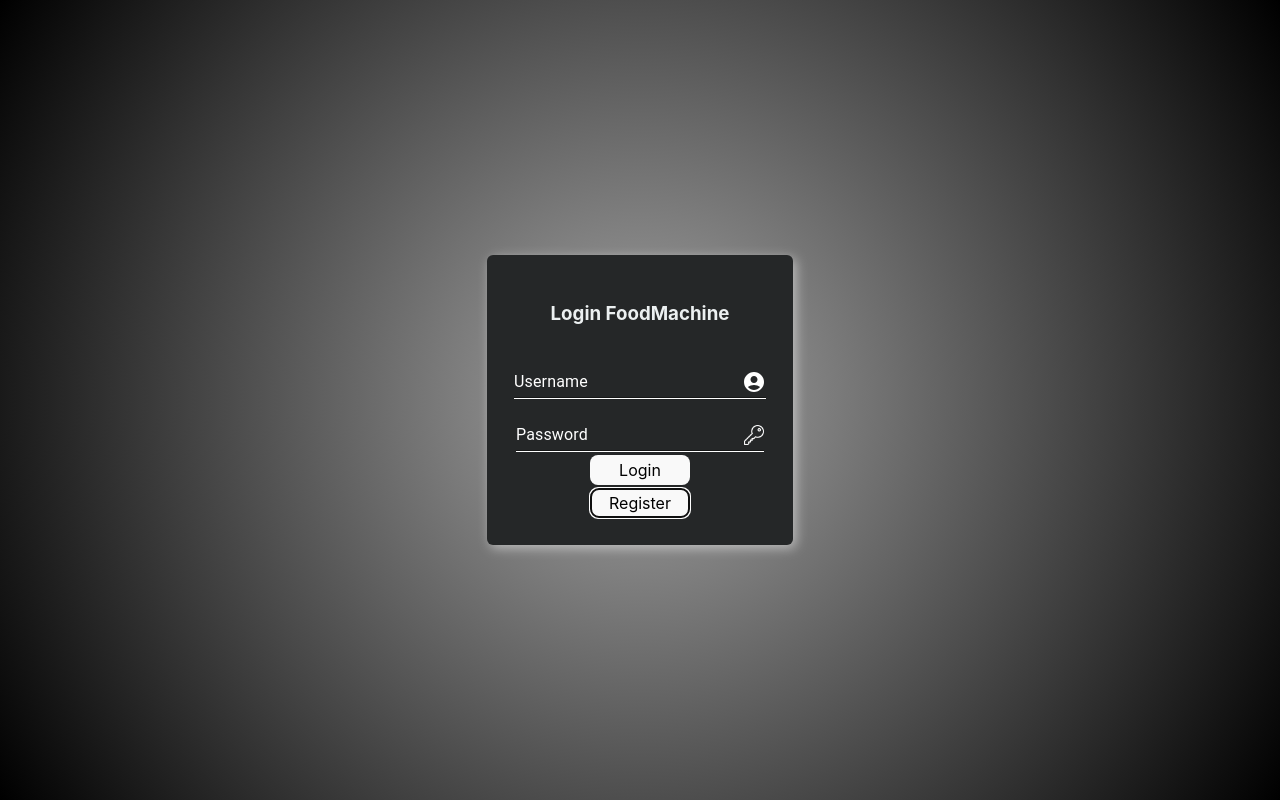
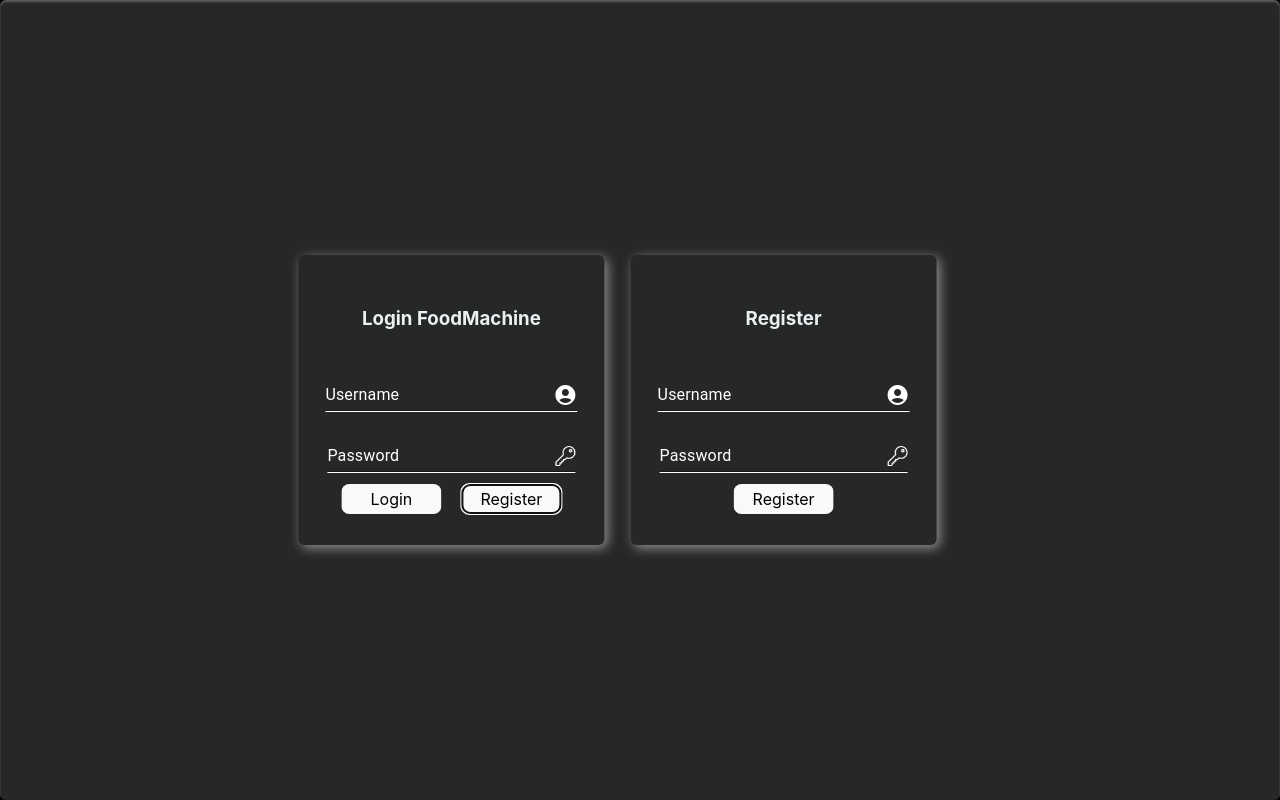
Before and after one commit to Una0320/FoodMachine3, a React (Vite) app in the folder Frontend/frontend/: page / in a window 1280 px wide. Both pictures are taken after a click on the button "Register". Built offline with nearby package versions, Linux system fonts and the light colour scheme; no server answers.

Commit message:
0206_1800

```diff
--- a/Frontend/frontend/package.json
+++ b/Frontend/frontend/package.json
@@ -19,6 +19,7 @@
     "@mui/x-charts": "^6.18.4",
     "@mui/x-date-pickers-pro": "^6.19.0",
     "@uiw/react-color": "^2.0.6",
+    "moment": "^2.30.1",
     "react": "^18.2.0",
     "react-dom": "^18.2.0",
     "react-id-swiper": "^4.0.0",
--- a/Frontend/frontend/src/CSS/Loginout.css
+++ b/Frontend/frontend/src/CSS/Loginout.css
@@ -9,7 +9,15 @@
     overflow: hidden;
 }
 
-.center_panel {
+.container {
+    display: flex;
+    flex-direction: row;
+    justify-content: center; /* 兩個面板之間的空間均分 */
+    width: 100%; /* 設置寬度以填滿父級元素 */
+    position: relative;
+}
+
+.center_panel, .register_panel{
     display: flex;
     flex-direction: column;
     align-items: center;
@@ -19,10 +27,35 @@
     border-radius: 6px;
     background-color: #252728;
     box-shadow:3px 3px 12px rgba(255, 255, 255, 0.5);
-    /* #34495E; 深蓝色导航栏底色 */
     color: #ECF0F1;
     padding: 25px;
-    /* margin-right: 20px; */
+    transition: transform 0.5s ease;
+}
+
+.registering {
+    transform: translateX(-10%);
+}
+
+/* .register_panel {
+    display: flex;
+    flex-direction: column;
+    align-items: center;
+    justify-content: space-around;
+    width: 20%;
+    height: 30%;
+    border-radius: 6px;
+    background-color: #252728;
+    box-shadow:3px 3px 12px rgba(255, 255, 255, 0.5);
+    color: #ECF0F1;
+    padding: 25px;
+    transform: translateX(-100%);
+    transition: transform 0.5s ease-in-out;
+} */
+
+.register_panel {
+    position: relative;
+    left: calc(20% + 5px);
+    transform: translateX(-90%);
 }
 
 .submitbtn{
@@ -30,3 +63,9 @@
     height: 30px;
     font-size: 16px;
 }
+
+.btnarea{
+    display: flex;
+    flex-direction: row;
+    gap: 20px;
+}
--- a/Frontend/frontend/src/Component/LastGrowAll.jsx
+++ b/Frontend/frontend/src/Component/LastGrowAll.jsx
@@ -11,7 +11,7 @@
     //{ socket, boxId }
     //Today's date
     let objectDate = new Date();
-    let day = objectDate.getDate()-1;
+    let day = objectDate.getDate()-2;
     let month = objectDate.getMonth() + 1;
     let year = objectDate.getFullYear();
     let fulldate = year + "-" + month + "-" + day;
--- a/Frontend/frontend/src/Component/LineChartCom.jsx
+++ b/Frontend/frontend/src/Component/LineChartCom.jsx
@@ -5,6 +5,7 @@
 import '../CSS/LineChartCom.css'
 import { useCtrline } from './ChartCtlContext';
 import { useContent } from './ContentContext';
+import moment from 'moment';
 
 const LineChartCom = ({ socket , boxId}) => {
 
@@ -97,30 +98,21 @@
         console.log(cheight);
         setChartHeight(cheight);
 
-        let newDate = new Date();
-        let year = newDate.getFullYear();
-        let month = newDate.getMonth() + 1;
-        let day = newDate.getDate() -1;
-        let hours = newDate.getHours();
-        let minutes = (newDate.getMinutes() === 0) ? '00' : newDate.getMinutes();
-
         if (chartVisibilityMap['daybtn']) {
-            fetchoutData(boxId, `${year}-${month}-${day}`);
-        }
-        else if(chartVisibilityMap['weekbtn']){
-            fetchoutData(boxId, `${year}-${month}-${day-7}`);
-        }
-        else {
-            if (hours>=chartVisibilityMap['selectedHour'])
-            {
-
-                fetchoutData(boxId, `${year}-${month}-${day} ${hours - chartVisibilityMap['selectedHour']}:${minutes}`);
-            }
-            else {
-
-                fetchoutData(boxId, `${year}-${month}-${day}`);
-            }
-
+            // 取得當前時間前情況
+            fetchoutData(boxId, moment().format('YYYY-MM-DD HH:mm:ss'));
+        } else if (chartVisibilityMap['weekbtn']) {
+            // 取得一週前的情況
+            let weekago = moment().subtract(7, 'days').format('YYYY-MM-DD');
+            fetchoutData(boxId, weekago);
+        } else if (chartVisibilityMap['monthbtn']) {
+            // 取得一個月前的情況
+            let monthago = moment().subtract(1, 'months').format('YYYY-MM-DD');
+            fetchoutData(boxId, monthago);
+        } else {
+            //hours
+            let hourago = moment().subtract(chartVisibilityMap['selectedHour'], 'hours').format('YYYY-MM-DD HH:mm:ss');
+            fetchoutData(boxId, hourago);
         }
     };
 
@@ -129,42 +121,40 @@
         console.log(cheight);
         setChartHeight(cheight);
 
-        let newDate = new Date();
-        let year = newDate.getFullYear();
-        let month = newDate.getMonth() + 1;
-        let day = newDate.getDate() -1;
-        let hours = newDate.getHours();
-        let minutes = (newDate.getMinutes() === 0) ? '00' : newDate.getMinutes();
+        let newDate = moment().format('YYYY-MM-DD HH:mm:ss')
+        console.log(newDate);
+        // let year = moment().year();
+        // let month = moment().month();
+        // let day = moment().date();
+        // let hours = moment().hours();
+        // let minute = moment().minutes();
+        // let second = moment().seconds();
+        // let minutes = (newDate.getMinutes() === 0) ? '00' : newDate.getMinutes();
 
         if (chartVisibilityMap['daybtn']) {
-            fetchData(boxId, `${year}-${month}-${day}`);
+            // 取得當前時間前情況
+            fetchData(boxId, moment().format('YYYY-MM-DD HH:mm:ss'));
+        } else if (chartVisibilityMap['weekbtn']) {
+            // 取得一週前的情況
+            let weekago = moment().subtract(7, 'days').format('YYYY-MM-DD');
+            fetchData(boxId, weekago);
+        } else if (chartVisibilityMap['monthbtn']) {
+            // 取得一個月前的情況
+            let monthago = moment().subtract(1, 'months').format('YYYY-MM-DD');
+            fetchData(boxId, monthago);
+        } else {
+            //hours
+            let hourago = moment().subtract(chartVisibilityMap['selectedHour'], 'hours').format('YYYY-MM-DD HH:mm:ss');
+            fetchData(boxId, hourago);
         }
-        else if(chartVisibilityMap['weekbtn']){
-            fetchData(boxId, `${year}-${month}-${day-7}`);
-        }
-        else {
-            if (hours>=chartVisibilityMap['selectedHour'])
-            {
-                fetchData(boxId, `${year}-${month}-${day} ${hours - chartVisibilityMap['selectedHour']}:${minutes}`);
 
-            }
-            else {
-                fetchData(boxId, `${year}-${month}-${day}`);
-
-            }
-
-        }
     };
 
     // 隨時監聽socket - ngrowin_update事件
     useEffect(() => {
-        let currentDate = new Date();
-        let currentYear = currentDate.getFullYear();
-        let currentMonth = currentDate.getMonth() + 1; // 注意月份從0開始，需要加1
-        let currentDay = currentDate.getDate();
 
-        fetchData(boxId, `${currentYear}-${currentMonth}-${currentDay}`);
-        fetchoutData(boxId, `${currentYear}-${currentMonth}-${currentDay}`);
+        fetchData(boxId, moment().format('YYYY-MM-DD HH:mm:ss'));
+        fetchoutData(boxId, moment().format('YYYY-MM-DD HH:mm:ss'));
 
         socket.on("ngrowin_update", updateChart);
         socket.on("ngrowout_update", updateOutChart);
@@ -216,6 +206,13 @@
         setChartHeight(cheight);
     }, [boxId, chartVisibilityMap]);
 
+    useEffect(() => {
+        updateChart();
+        updateOutChart();
+        let cheight = calculateChartHeight(340);
+        console.log(cheight);
+        setChartHeight(cheight);
+    }, []);
     // useEffect(()=>{
     //     const redata = data;
     //     setChartdata(redata.reverse());
--- a/Frontend/frontend/src/Component/Loginout.jsx
+++ b/Frontend/frontend/src/Component/Loginout.jsx
@@ -11,6 +11,7 @@
 const Loginout = ({ isLoggedIn, setLoginstatue, setCurUser }) => {
     const [username, setUsername] = useState('');
     const [password, setPassword] = useState('');
+    const [isRegistering, setIsRegistering] = useState(false);
     const navigate = useNavigate();
 
     const onLogin = async (username, password) => {
@@ -60,6 +61,10 @@
         navigate('/');
     };
 
+    const handleRegisterClick = () => {
+        setIsRegistering(!isRegistering); // 點擊註冊按鈕時設置狀態為註冊中
+    };
+
     return (
     <div className='backdrop'>
         {isLoggedIn ? (
@@ -68,7 +73,9 @@
                 <button onClick={handleLogout}>Logout</button>
             </div>
         ) : (
-            <div className='center_panel'>
+            <div className='container'>
+
+            <div className={`center_panel ${isRegistering ? 'registering' : ''}`}>
                 <h3>Login FoodMachine</h3>
                 {/* <label>
                     Username:
@@ -112,8 +119,51 @@
                     }}
                     onChange={(e) => setPassword(e.target.value)}
                 />
-                <button className='submitbtn' onClick={handleLogin}>Login</button>
-                <button className='submitbtn'>Register</button>
+                <div className='btnarea'>
+                    <button className='submitbtn' onClick={handleLogin}>Login</button>
+                    <button className='submitbtn' onClick={handleRegisterClick}>Register</button>
+                </div>
+            </div>
+            {isRegistering && (
+                <div className='register_panel'>
+                    <h3>Register</h3>
+                    <TextField
+                        id="register-username" label="Username" variant="standard"
+                        InputProps={{
+                            endAdornment: (
+                                <InputAdornment position="end">
+                                    <AccountCircle style={{ color: 'white' }} />
+                                </InputAdornment>
+                            ),
+                            style: { color: 'white', borderBottom: '1px solid white' },
+                        }}
+                        InputLabelProps= {{
+                            style: { color: 'white' },
+                        }}
+                    />
+                    <TextField
+                        id="register-password-input" label="Password"
+                        type="password"
+                        autoComplete="current-password"
+                        InputProps={{
+                            endAdornment: (
+                                <InputAdornment position="end">
+                                    <img style={{width:'20px', height:'20px'}} src='/key.png'></img>
+                                </InputAdornment>
+                            ),
+                            style: { color: 'white', borderBottom: '1px solid white' },
+                        }}
+                        variant="standard"
+                        InputLabelProps= {{
+                            style: { color: 'white' },
+                        }}
+                    />
+                    {/* 註冊按鈕 */}
+                    <div className='btnarea'>
+                        <button className='submitbtn'>Register</button>
+                    </div>
+                </div>
+            )}
             </div>
         )}
     </div>
--- a/Frontend/frontend/src/Component/VideoandPic.jsx
+++ b/Frontend/frontend/src/Component/VideoandPic.jsx
@@ -20,7 +20,7 @@
 const VideoandPic = ({ socket , boxId}) =>{
     //Today's date
     let objectDate = new Date();
-    let day = objectDate.getDate() -1;
+    let day = objectDate.getDate() -2;
     let month = objectDate.getMonth() + 1;
     let year = objectDate.getFullYear();
     let fulldate = year + "-" + month + "-" + day;
```
Also changed, not shown: 1 other file (tests, documents, lock files or other folders).
